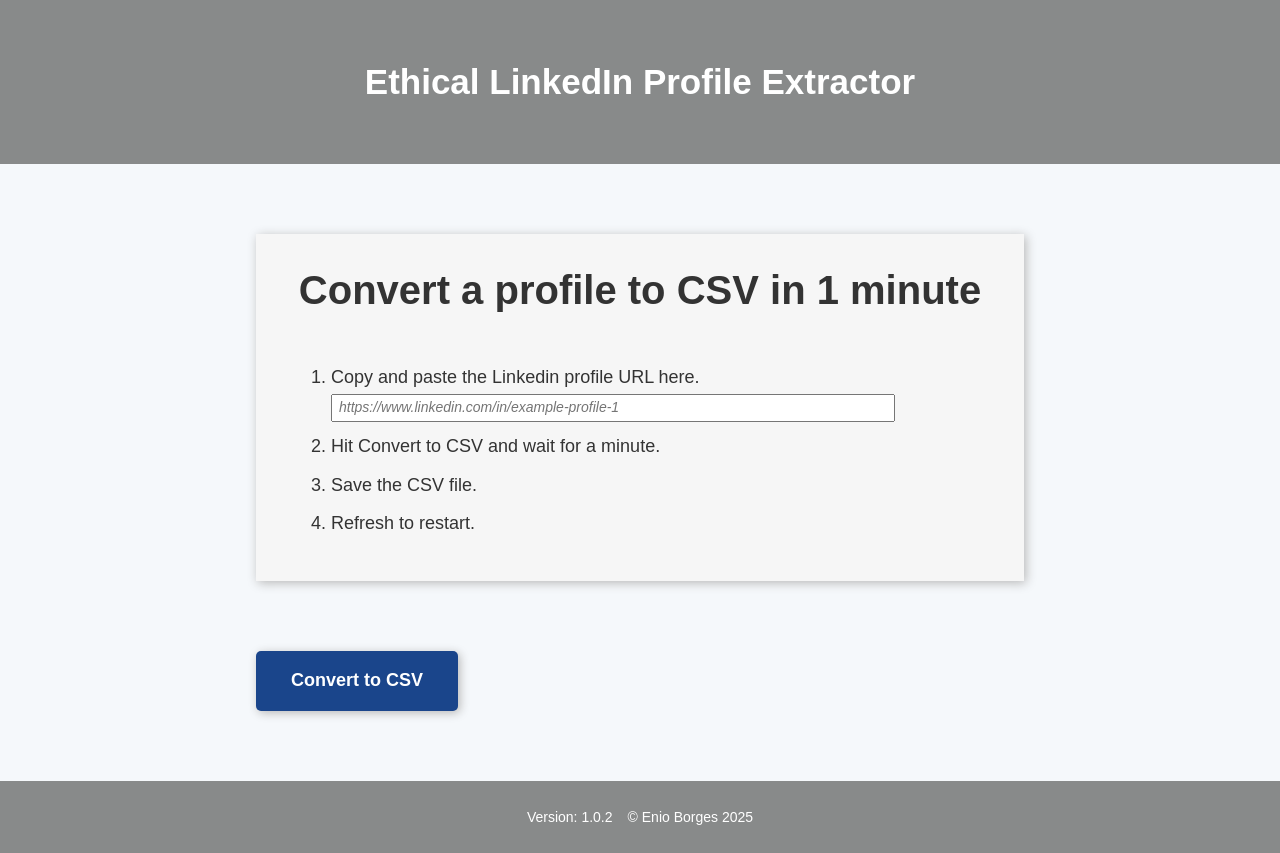
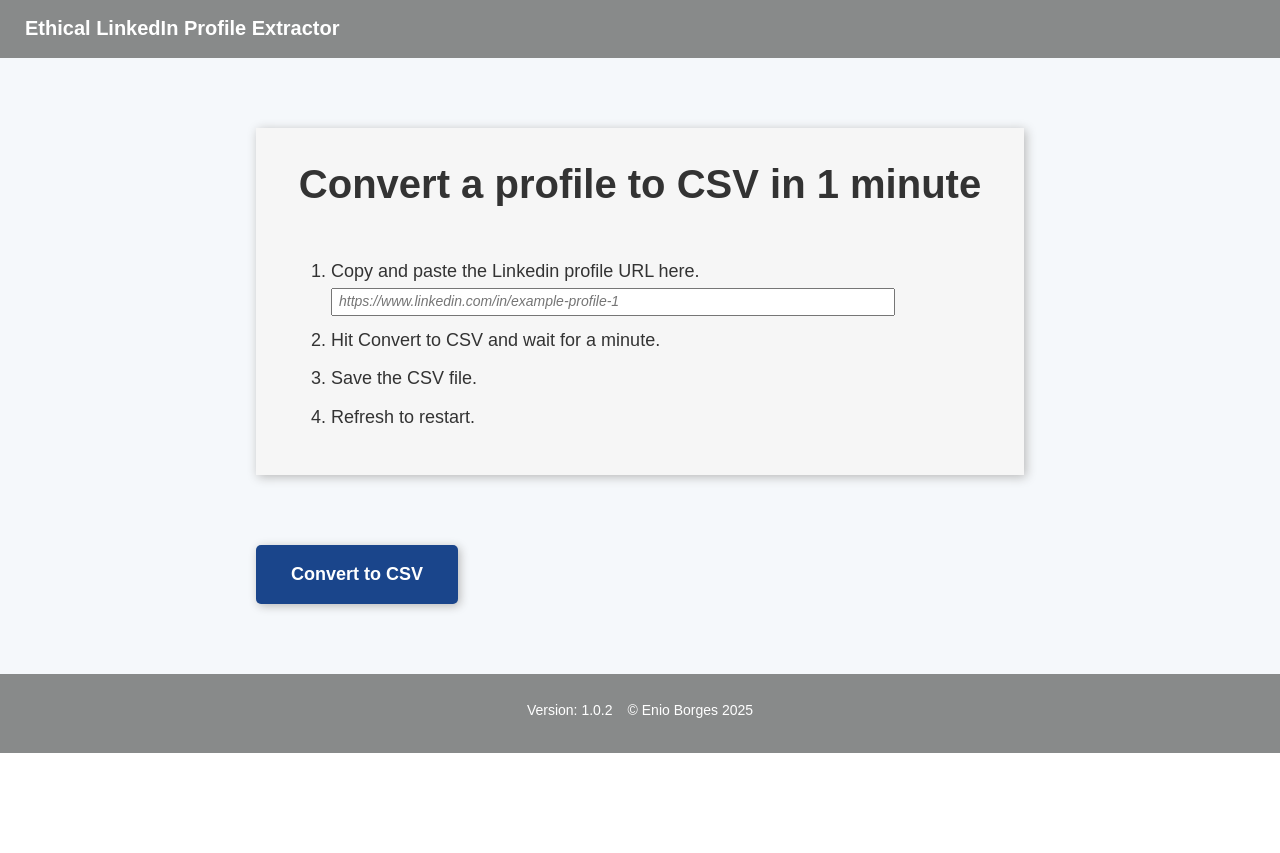
Before and after one commit to borgesenioc/ethical-linkedin-profile-extractor, a website: page public/index.html in a window 1280 px wide. After the commit the page ends 800 px from the top, so only its background shows below. Drawn offline with Linux system fonts and the light colour scheme; files whose address does not match are found by name.

Commit message:
Fix header height

```diff
--- a/public/css/blocks/body.css
+++ b/public/css/blocks/body.css
@@ -2,4 +2,6 @@
   /* resets default browser margins that may interfere in the styles */
   margin: 0;
   padding: 0;
+  width: 100%;
+  height: auto;
 }
--- a/public/css/blocks/footer.css
+++ b/public/css/blocks/footer.css
@@ -1,4 +1,6 @@
 .footer {
+  max-width: 100%;
+  height: 49px;
   margin-top: 30px;
   display: flex;
   flex-direction: row;
--- a/public/css/blocks/header.css
+++ b/public/css/blocks/header.css
@@ -1,11 +1,12 @@
 .header {
   background-color: #888a8a; /* Adjusted to a greenish-blue */
   color: #ffffff;
-  padding: 40px 0;
-  text-align: center;
+  padding: 5px 0;
+  text-align: left;
 }
 
 .header__title {
-  font-size: 35px;
+  margin-left: 25px;
+  font-size: 20px;
   line-height: 1.074;
 }
```
